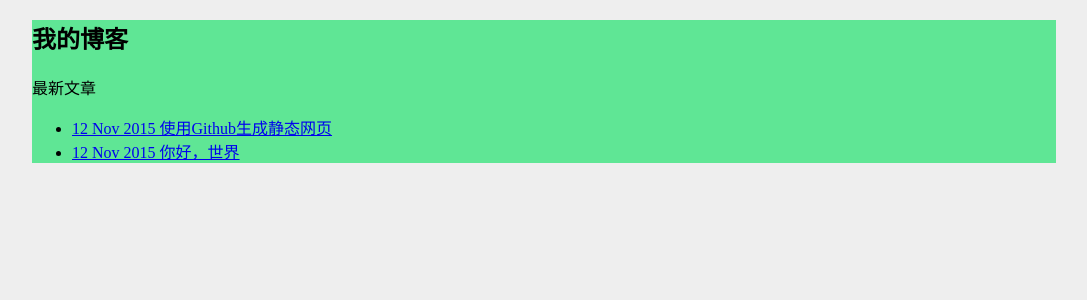
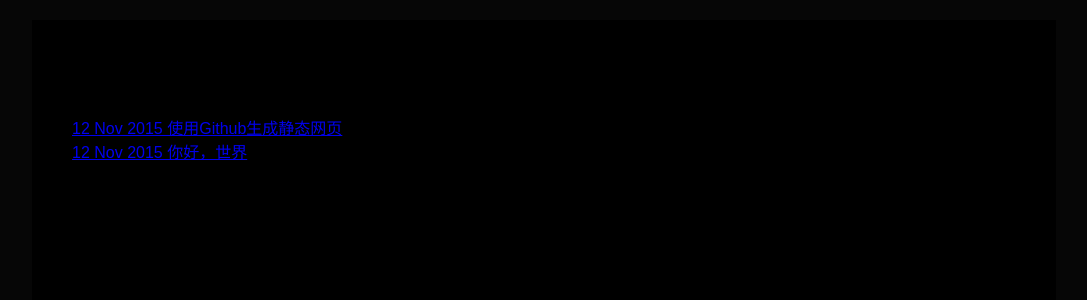
Before and after one commit to suqingdong/jekyll_demo, a Jekyll site: the page built from index.html, in a window 1280 px wide. Shown: the top 300 px of the page, without its empty margins (96-1183 px from the left). Built offline with Jekyll 4.4.1, drawn with Linux system fonts in a browser that asks for light colours.

Commit message:
Update default.html

```diff
--- a/_layouts/default.html
+++ b/_layouts/default.html
@@ -7,14 +7,16 @@
 		body{
 			margin: 0;
 			padding: 0;
-			background: #eee;
+			background: #060606;
 		}
 
 		.content{
-			background: #5FE695;
+			background: rgb(0, 0, 0);
 			width: 80%;
-			height: auto;
-			margin: 5px auto;
+			height: 800px;
+			margin: 2px auto;
+			font-family: fantasy;
+			color: #000000;
 		}
 	</style>
 </head>
```
